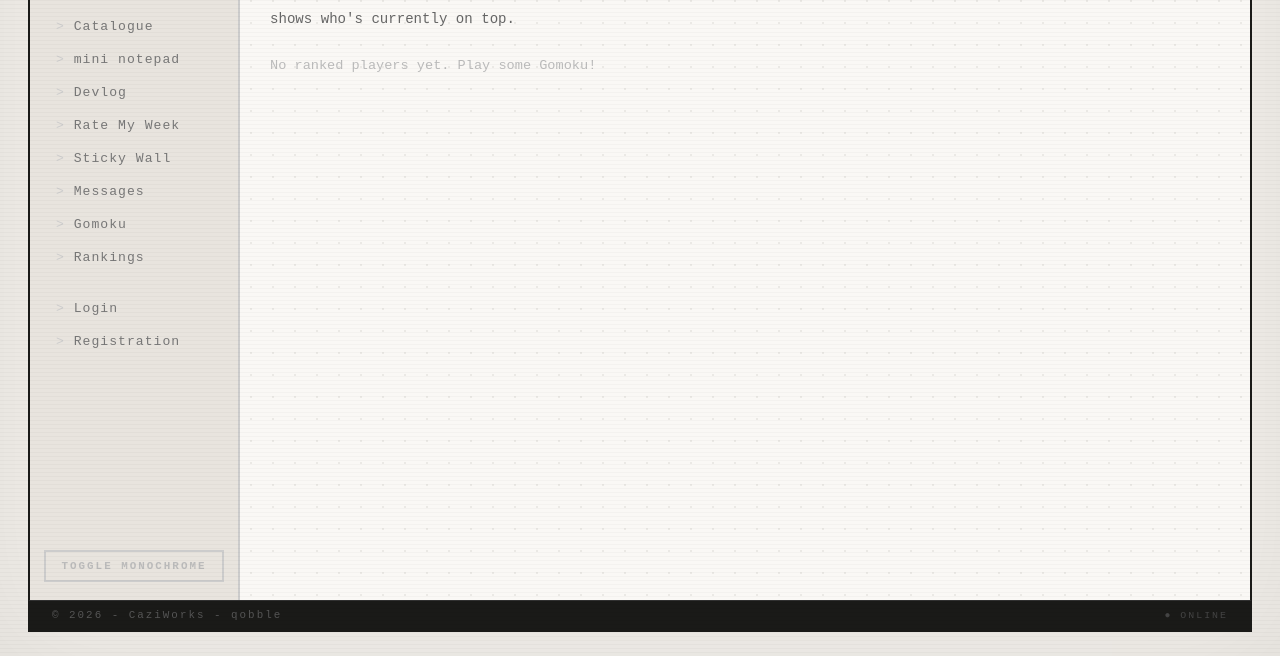
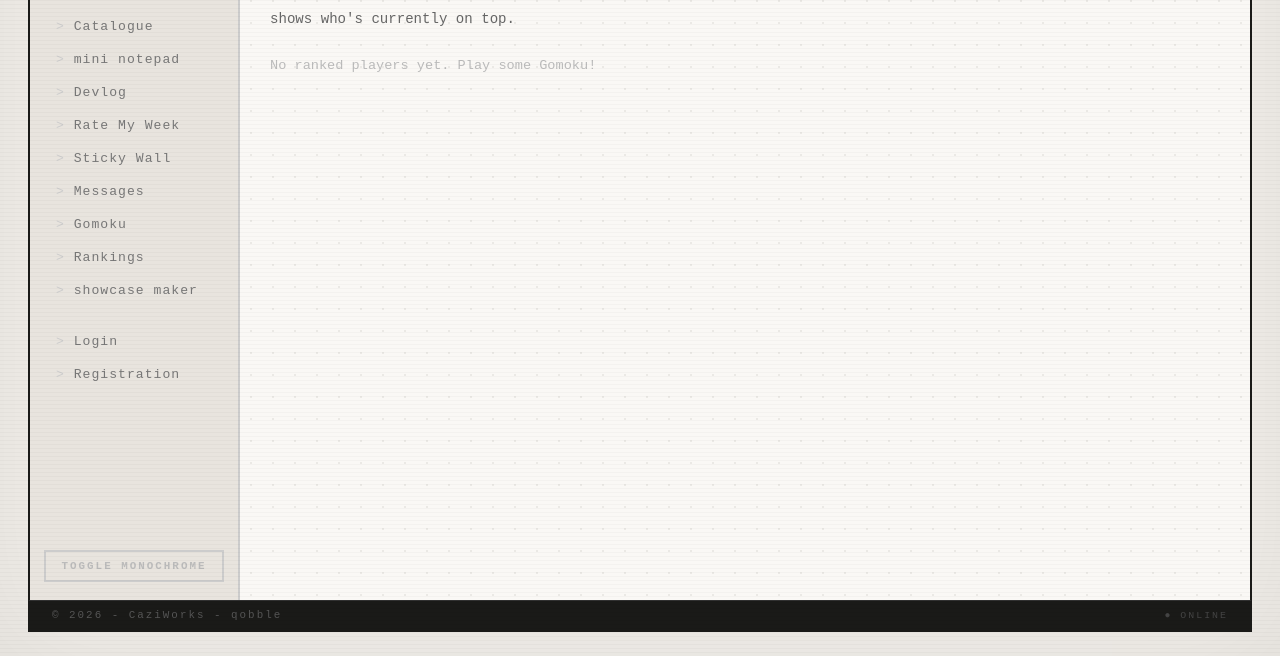
Before and after one commit to closuu/bln-c, a plain HTML site: page rankings.html in a window 1280 px wide. Shown: the part 144-800 px from the top of the page. Drawn offline with nearby package versions, Linux system fonts and the light colour scheme; no server answers; a web font is replaced by a local one.

Commit message:
Add link to showcase maker in rankings.html

```diff
--- a/rankings.html
+++ b/rankings.html
@@ -27,6 +27,7 @@
                     <li><a href="messages.html">Messages</a></li>
                     <li><a href="gomoku.html">Gomoku</a></li>
                     <li><a href="rankings.html">Rankings</a></li>
+                    <li><a href="showcase.html">showcase maker</a></li>
                     <br>
                     <li><a href="login.html">Login</a></li>
                     <li><a href="register.html">Registration</a></li>
```
